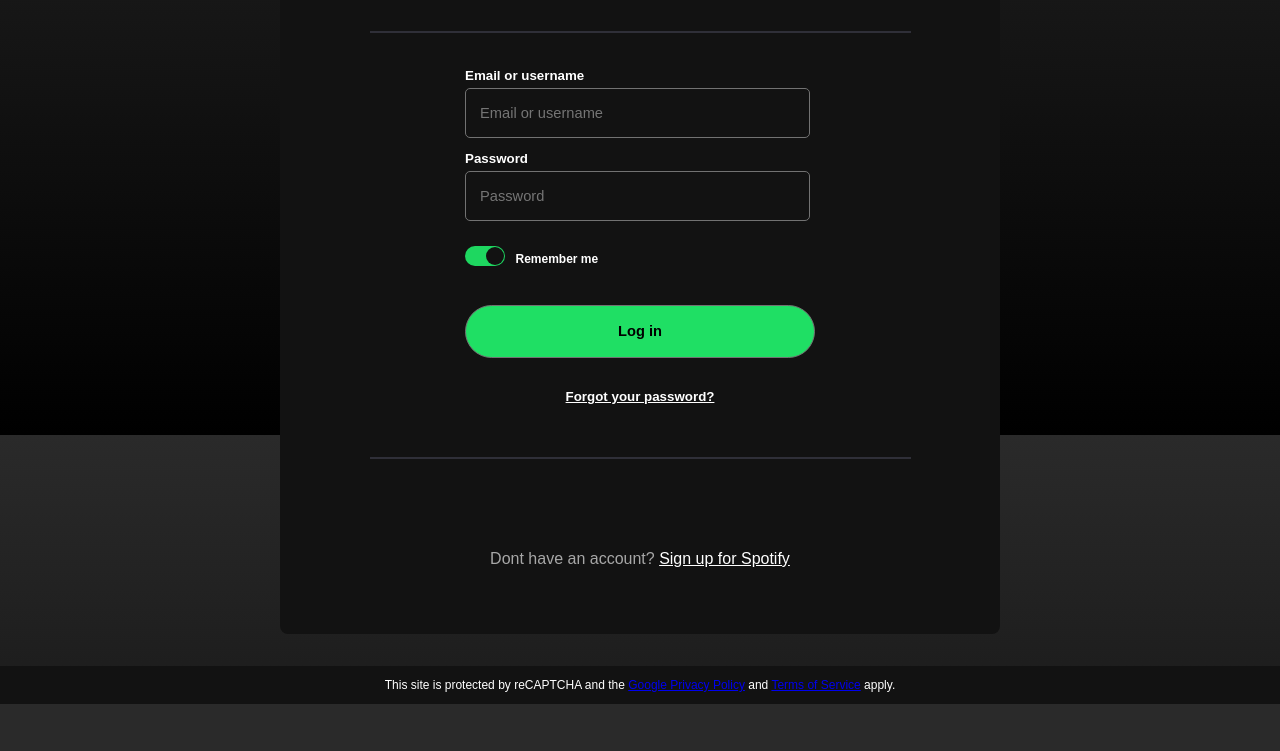
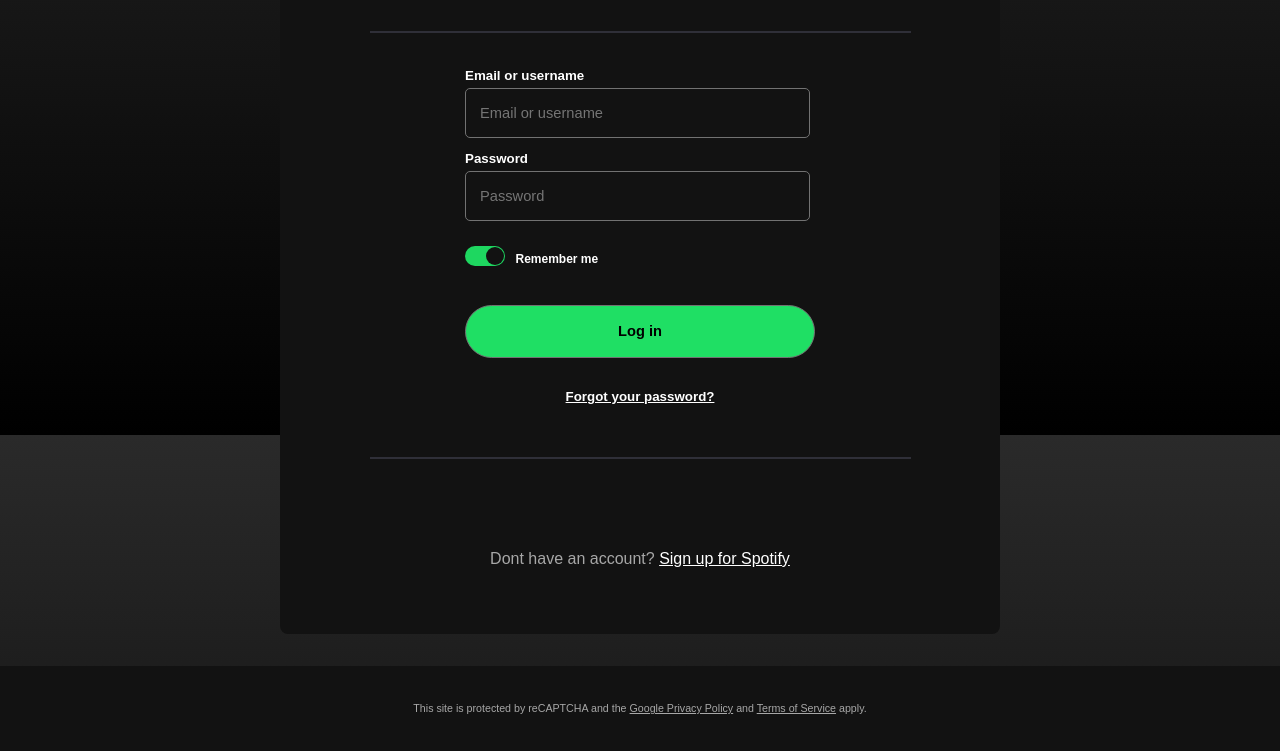
Before and after one commit to Fake4091/copycat, a plain HTML site: page index.html in a window 1280 px wide. Shown: the part 365-1116 px from the top of the page. Before the commit the page ends 1069 px from the top, so only its background shows below. Drawn offline with Linux system fonts and the light colour scheme.

Commit message:
slight tweaks (favicon/footer colors/etc.)

```diff
--- a/index.html
+++ b/index.html
@@ -3,6 +3,7 @@
   <head>
     <title>Copycat Spotify Login</title>
     <link rel="stylesheet" href="style.css" />
+    <link rel="icon" type="image/x-icon" href="images/favicon.ico" />
   </head>
   <body>
     <div class="login">
--- a/style.css
+++ b/style.css
@@ -196,10 +196,16 @@
 }
 
 .footer {
-  font-size: 9pt;
+  font-size: 8pt;
   background-color: #121212;
   width: 100%;
   position: absolute;
   bottom: -100;
   left: 0;
+  color: #a7a7a7;
+  padding: 2% 0;
 }
+
+footer a {
+  color: #a7a7a7;
+}
```
Also changed, not shown: images/favicon.ico (added).
